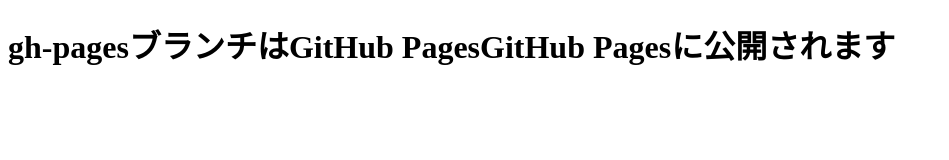
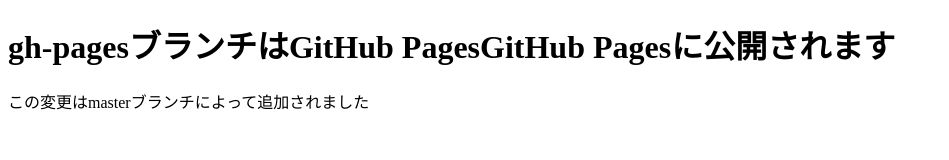
Before and after one commit to jun05yoshida03/git-study, a plain HTML site: page index.html in a window 1280 px wide. Shown: the whole page, without its empty margins (0-949 px from the left). Drawn offline with Linux system fonts and the light colour scheme.

Commit message:
pタグを追加しました

```diff
--- a/index.html
+++ b/index.html
@@ -7,5 +7,6 @@
 </head>
 <body>
    <h1>gh-pagesブランチはGitHub PagesGitHub Pagesに公開されます</h1>
+   <p>この変更はmasterブランチによって追加されました</p>
 </body>
 </html>
```
